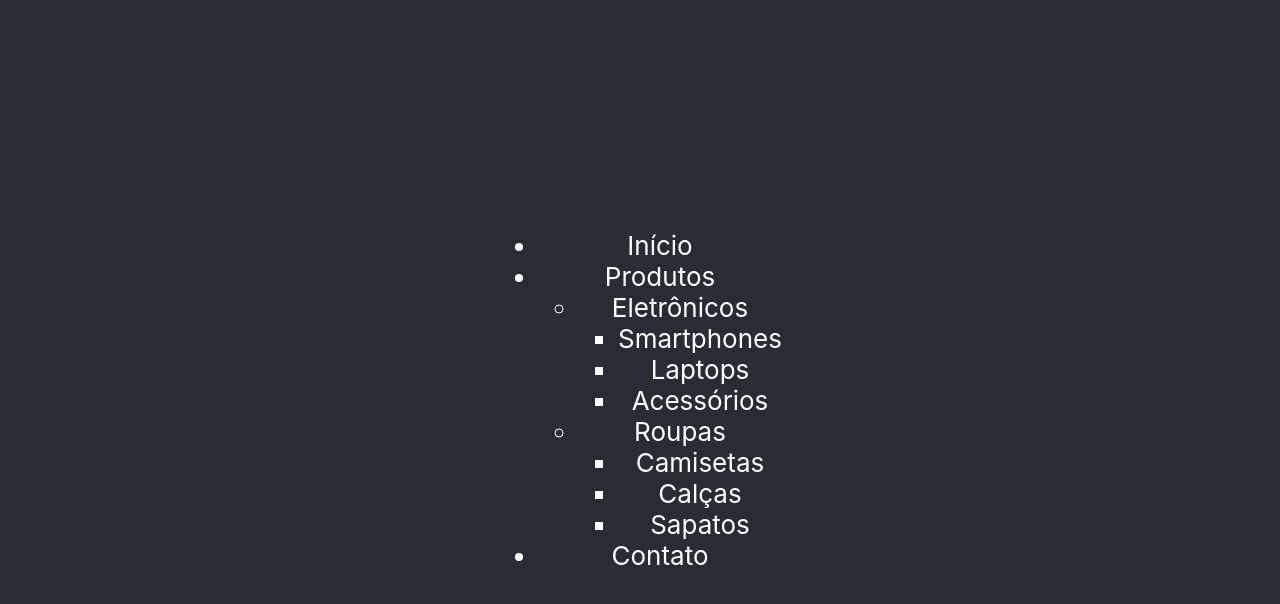
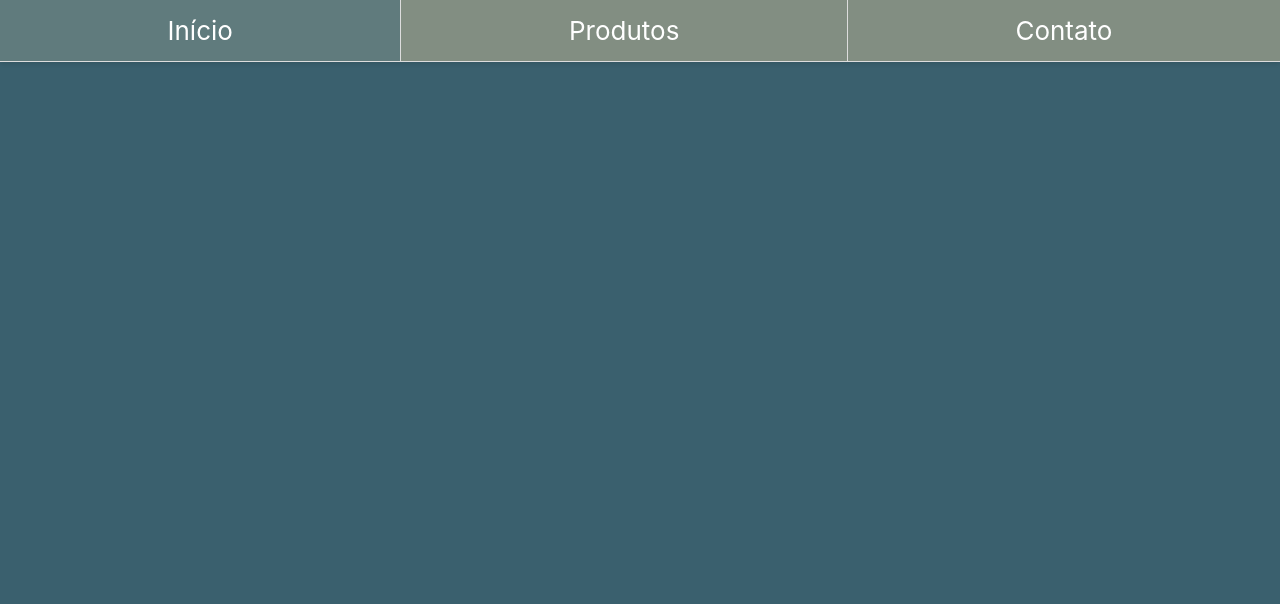
Before and after one commit to jupzzz/teste-tecnico-estagio-front, a React (Create React App) app: page / in a window 1280 px wide. Shown: the top 604 px of the page. Built offline with nearby package versions, Linux system fonts and the light colour scheme.

Commit message:
css and js complete

```diff
--- a/src/App.css
+++ b/src/App.css
@@ -2,19 +2,8 @@
   text-align: center;
 }
 
-.App-logo {
-  height: 40vmin;
-  pointer-events: none;
-}
-
-@media (prefers-reduced-motion: no-preference) {
-  .App-logo {
-    animation: App-logo-spin infinite 20s linear;
-  }
-}
-
 .App-header {
-  background-color: #282c34;
+  background-color: #3A606E;
   min-height: 100vh;
   display: flex;
   flex-direction: column;
@@ -27,12 +16,3 @@
 .App-link {
   color: #61dafb;
 }
-
-@keyframes App-logo-spin {
-  from {
-    transform: rotate(0deg);
-  }
-  to {
-    transform: rotate(360deg);
-  }
-}
--- a/src/App.js
+++ b/src/App.js
@@ -1,6 +1,6 @@
 import React from 'react';
-import './App.css';
-import MenuContainer from './components/Menu/Menu.js';
+import './App.css'
+import MenuContainer from './components/Menu/Menu';
 
 function App() {
   return (
--- /dev/null
+++ b/src/components/Menu/Menu.css
@@ -0,0 +1,86 @@
+.menu-container {
+    width: 100%;
+    flex-direction: column;
+    align-items: center;
+    position: fixed;
+    top: 0;
+    left: 0;
+    background-color: #B1B695;
+    z-index: 1000;
+    box-shadow: 0px 2px 4px rgba(0, 0, 0, 0.1);
+  }
+
+  .menu-info {
+    width: 100%;
+    background-color: #B1B695;
+    padding: 10px 0;
+    text-align: center;
+    display: flex;
+    justify-content: space-around;
+    flex-wrap: wrap;
+    font-size: 14px;
+    border-bottom: 1px solid #ddd;
+  }
+
+  .menu {
+    display: flex;
+    justify-content: center;
+    padding: 0;
+    margin: 0;
+    list-style-type: none;
+    background-color: #828E82;
+    width: 100%;
+    border-bottom: 1px solid #ddd;
+  }
+
+  .menu > li {
+    position: relative;
+    padding: 15px 20px;
+    cursor: pointer;
+    border-right: 1px solid #ddd;
+    flex-grow: 1;
+    text-align: center;
+  }
+
+  .menu > li:last-child {
+    border-right: none;
+  }
+
+  .menu li ul {
+    display: none;
+    position: absolute;
+    top: 100%;
+    left: 0;
+    width: 200px;
+    background-color: #828E82;
+    box-shadow: 0px 8px 16px rgba(6, 2, 2, 0.556);
+    list-style-type: none;
+    padding: 0;
+    margin: 0;
+    border-top: 1px solid #ddd;
+    z-index: 1000;
+  }
+
+  .menu li:hover > ul {
+    display: block;
+  }
+
+  .menu li ul li {
+    padding: 10px 15px;
+    border-bottom: 1px solid #ddd;
+    position: relative;
+  }
+
+  .menu li ul li:last-child {
+    border-bottom: none;
+  }
+
+  .menu li ul li ul {
+    left: 100%;
+    top: 0;
+  }
+
+  .menu li:hover,
+  .menu li.active {
+    background-color: #607B7D;
+  }
--- a/src/components/Menu/Menu.js
+++ b/src/components/Menu/Menu.js
@@ -1,14 +1,27 @@
-import React from 'react';
+import React, { useState} from 'react';
 import data from '../../assets/data/menu.json'
+import './Menu.css'
 
-const Menu = ({ items }) => {
+const Menu = ({ items, activeItem, setActiveItem }) => {
+    const handleClick = (item) => {
+      setActiveItem(item.nome);
+    };
+
     return (
-      <ul>
+      <ul className="menu">
         {items.map((item, index) => (
-          <li key={index}>
+          <li
+            key={index}
+            onClick={() => handleClick(item)}
+            className={activeItem === item.nome ? 'active' : ''}
+          >
             {item.nome}
             {item.subcategorias && item.subcategorias.length > 0 && (
-              <Menu items={item.subcategorias} />
+              <Menu
+                items={item.subcategorias}
+                activeItem={activeItem}
+                setActiveItem={setActiveItem}
+              />
             )}
           </li>
         ))}
@@ -16,8 +29,14 @@ const Menu = ({ items }) => {
     );
   };
 
-const MenuContainer = () => {
-    return <Menu items={data} />
-};
+  const MenuContainer = () => {
+    const [activeItem, setActiveItem] = useState('');
 
-export default MenuContainer;
+    return (
+      <div className="menu-container">
+        <Menu items={data} activeItem={activeItem} setActiveItem={setActiveItem} />
+      </div>
+    );
+  };
+
+  export default MenuContainer;
```
